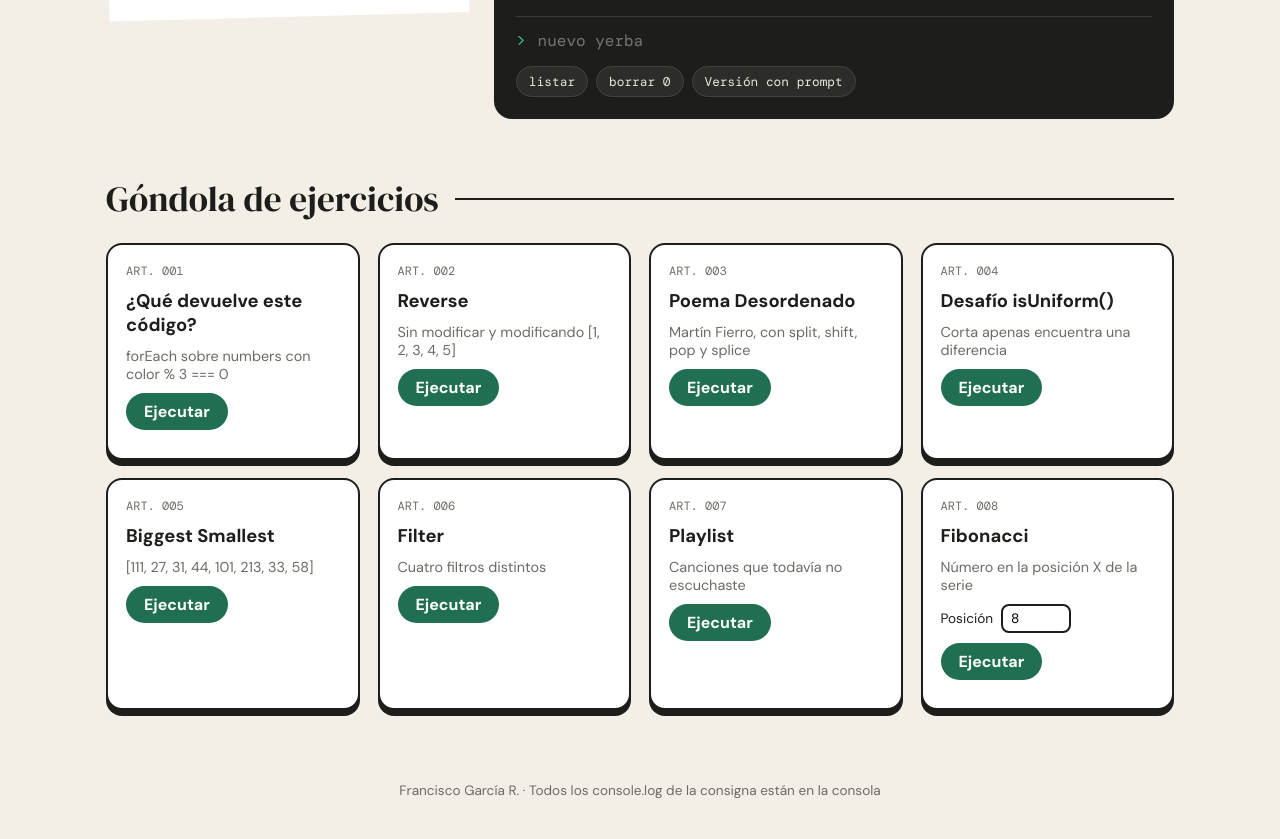
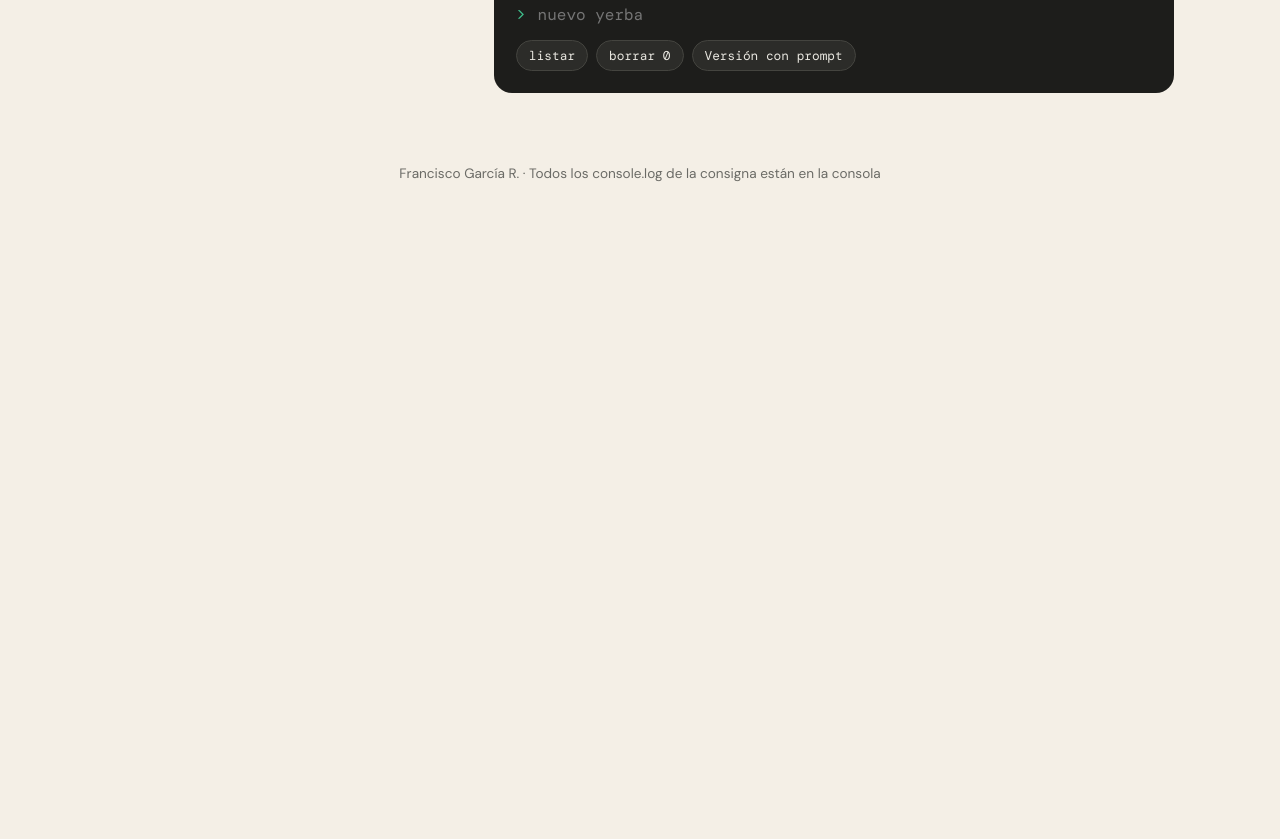
Before and after one commit to frangar050409/Trabajo-unidad-11-Garcia-Resta, a plain HTML site: page index.html in a window 1280 px wide. Shown: the part 521-1360 px from the top of the page. After the commit the page ends 800 px from the top, so only its background shows below. Drawn offline with nearby package versions, Linux system fonts and the light colour scheme.

Commit message:
Saco la góndola de ejercicios

```diff
--- a/index.html
+++ b/index.html
@@ -14,7 +14,7 @@
     <div>
       <p class="unidad">Unidad 11 · Arrays js</p>
       <h1>Súper <em>App</em></h1>
-      <p class="bajada">Una lista de compras hecha con <code>push</code>, <code>splice</code> y <code>forEach</code>, y una góndola de ejercicios con arreglos.</p>
+      <p class="bajada">Una lista de compras hecha con <code>push</code>, <code>splice</code> y <code>forEach</code>.</p>
     </div>
     <div class="carrito" aria-hidden="true">🛒</div>
   </header>
@@ -41,9 +41,6 @@
         </div>
       </div>
     </section>
-
-    <h2 class="gondola">Góndola de ejercicios</h2>
-    <section class="ejercicios" id="ejercicios"></section>
   </main>
 
   <footer>Francisco García R. · Todos los console.log de la consigna están en la consola</footer>
--- a/script.js
+++ b/script.js
@@ -75,94 +75,5 @@ document.getElementById("btnPrompt").addEventListener("click", () => {
   dibujarLista();
 });
 
-const formato = (valor) => JSON.stringify(valor, (clave, v) => (typeof v === "function" ? "ƒ ()" : v)).replace(/,/g, ", ");
-
-const ejercicios = [
-  {
-    titulo: "¿Qué devuelve este código?",
-    pregunta: "forEach sobre numbers con color % 3 === 0",
-    correr: () => `Imprime los múltiplos de 3:\n${queDevuelve().join("\n")}\n(el arreglo colores nunca se usa)`
-  },
-  {
-    titulo: "Reverse",
-    pregunta: "Sin modificar y modificando [1, 2, 3, 4, 5]",
-    correr: () => {
-      const original = [1, 2, 3, 4, 5];
-      const copia = mostrarInvertido(original);
-      const antes = formato(original);
-      invertir(original);
-      return `mostrarInvertido → ${formato(copia)}\noriginal sigue → ${antes}\ninvertir(original) → ${formato(original)}`;
-    }
-  },
-  {
-    titulo: "Poema Desordenado",
-    pregunta: "Martín Fierro, con split, shift, pop y splice",
-    poema: true,
-    correr: () => {
-      const ordenado = ordenarPoema(poemaDesordenado).join(" ");
-      return `${ordenado.charAt(0).toUpperCase()}${ordenado.slice(1)}.\n\nTruco: las palabras están intercaladas, una del principio y otra del final. Al texto le faltaba "se", así que la agregué con splice.`;
-    }
-  },
-  {
-    titulo: "Desafío isUniform()",
-    pregunta: "Corta apenas encuentra una diferencia",
-    correr: () =>
-      [[1, 1, 1, 1], [1, 2, 1, 1], ["a", "b", "p"], ["b", "b", "b"]]
-        .map((caso) => `isUniform(${formato(caso)}) → ${isUniform(caso)}`)
-        .join("\n")
-  },
-  {
-    titulo: "Biggest Smallest",
-    pregunta: "[111, 27, 31, 44, 101, 213, 33, 58]",
-    correr: () => `Salida: ${biggest_smallest([111, 27, 31, 44, 101, 213, 33, 58]).join(", ")}`
-  },
-  {
-    titulo: "Filter",
-    pregunta: "Cuatro filtros distintos",
-    correr: () =>
-      `1 · mayoresOIgualesA5 → ${formato(mayoresOIgualesA5([3, 6, 8, 21]))}\n2 · pares → ${formato(pares)}\n3 · palabrasCortas → ${formato(palabrasCortas)}\n4 · soloStrings → ${formato(soloStrings)}`
-  },
-  {
-    titulo: "Playlist",
-    pregunta: "Canciones que todavía no escuchaste",
-    correr: () => playlistSinEscuchar.map((cancion) => `♪ ${cancion}`).join("\n")
-  },
-  {
-    titulo: "Fibonacci",
-    pregunta: "Número en la posición X de la serie",
-    entrada: true,
-    correr: (posicion) => {
-      const p = Math.max(1, Math.min(40, Number(posicion) || 1));
-      const serie = [];
-      for (let i = 1; i <= p; i++) serie.push(fibonacci(i));
-      return `Fibonacci (${p}): ${fibonacci(p)}\nSerie: ${serie.join(", ")}`;
-    }
-  }
-];
-
-const contenedor = document.getElementById("ejercicios");
-ejercicios.forEach((ejercicio, indice) => {
-  const tarjeta = document.createElement("article");
-  tarjeta.className = "producto";
-  tarjeta.style.animationDelay = `${indice * 70}ms`;
-  tarjeta.innerHTML = `
-    <p class="producto__codigo">ART. ${String(indice + 1).padStart(3, "0")}</p>
-    <h3>${ejercicio.titulo}</h3>
-    <p class="producto__pregunta">${ejercicio.pregunta}</p>
-    ${ejercicio.entrada ? '<label class="producto__entrada">Posición <input type="number" value="8" min="1" max="40"></label>' : ""}
-    <button type="button">Ejecutar</button>
-    <pre class="producto__salida"></pre>`;
-  const boton = tarjeta.querySelector("button");
-  const resultado = tarjeta.querySelector(".producto__salida");
-  boton.addEventListener("click", () => {
-    const valor = ejercicio.entrada ? tarjeta.querySelector("input").value : undefined;
-    resultado.textContent = ejercicio.correr(valor);
-    tarjeta.classList.remove("abierta");
-    void tarjeta.offsetWidth;
-    tarjeta.classList.add("abierta");
-  });
-  contenedor.appendChild(tarjeta);
-});
-
 escribir("Caja abierta. Probá: nuevo yerba", "eco");
 dibujarLista();
--- a/style.css
+++ b/style.css
@@ -275,117 +275,6 @@ main {
   transform: translateY(-2px);
 }
 
-.gondola {
-  font-family: "DM Serif Display", serif;
-  font-weight: 400;
-  font-size: 2.2rem;
-  margin: 56px 0 20px;
-  display: flex;
-  align-items: center;
-  gap: 16px;
-}
-
-.gondola::after {
-  content: "";
-  flex: 1;
-  height: 2px;
-  background: var(--tinta);
-}
-
-.ejercicios {
-  display: grid;
-  grid-template-columns: repeat(auto-fill, minmax(250px, 1fr));
-  gap: 18px;
-}
-
-.producto {
-  background: #fff;
-  border: 2px solid var(--tinta);
-  border-radius: 16px;
-  padding: 18px;
-  display: flex;
-  flex-direction: column;
-  gap: 10px;
-  box-shadow: 0 6px 0 var(--tinta);
-  transition: transform 0.25s ease, box-shadow 0.25s ease;
-  animation: entrar 0.6s ease-out both;
-}
-
-.producto:hover {
-  transform: translateY(-4px);
-  box-shadow: 0 10px 0 var(--tinta);
-}
-
-.producto__codigo {
-  margin: 0;
-  font-family: "DM Mono", monospace;
-  font-size: 0.75rem;
-  color: var(--gris);
-}
-
-.producto h3 {
-  margin: 0;
-  font-size: 1.15rem;
-}
-
-.producto__pregunta {
-  margin: 0;
-  color: var(--gris);
-  font-size: 0.9rem;
-}
-
-.producto__entrada {
-  font-size: 0.85rem;
-  display: flex;
-  align-items: center;
-  gap: 8px;
-}
-
-.producto__entrada input {
-  width: 70px;
-  font: inherit;
-  padding: 4px 8px;
-  border: 2px solid var(--tinta);
-  border-radius: 8px;
-}
-
-.producto button {
-  align-self: flex-start;
-  font: inherit;
-  font-weight: 700;
-  color: #fff;
-  background: var(--verde);
-  border: none;
-  border-radius: 999px;
-  padding: 8px 18px;
-  cursor: pointer;
-  transition: background 0.2s ease;
-}
-
-.producto button:hover {
-  background: var(--tomate);
-}
-
-.producto__salida {
-  margin: 0;
-  font-family: "DM Mono", monospace;
-  font-size: 0.8rem;
-  line-height: 1.5;
-  white-space: pre-wrap;
-  word-break: break-word;
-  background: var(--papel);
-  border-radius: 10px;
-  padding: 0 12px;
-  max-height: 0;
-  overflow: hidden;
-  transition: max-height 0.5s ease, padding 0.3s ease;
-}
-
-.producto.abierta .producto__salida {
-  max-height: 400px;
-  padding: 12px;
-}
-
 footer {
   text-align: center;
   color: var(--gris);
```
